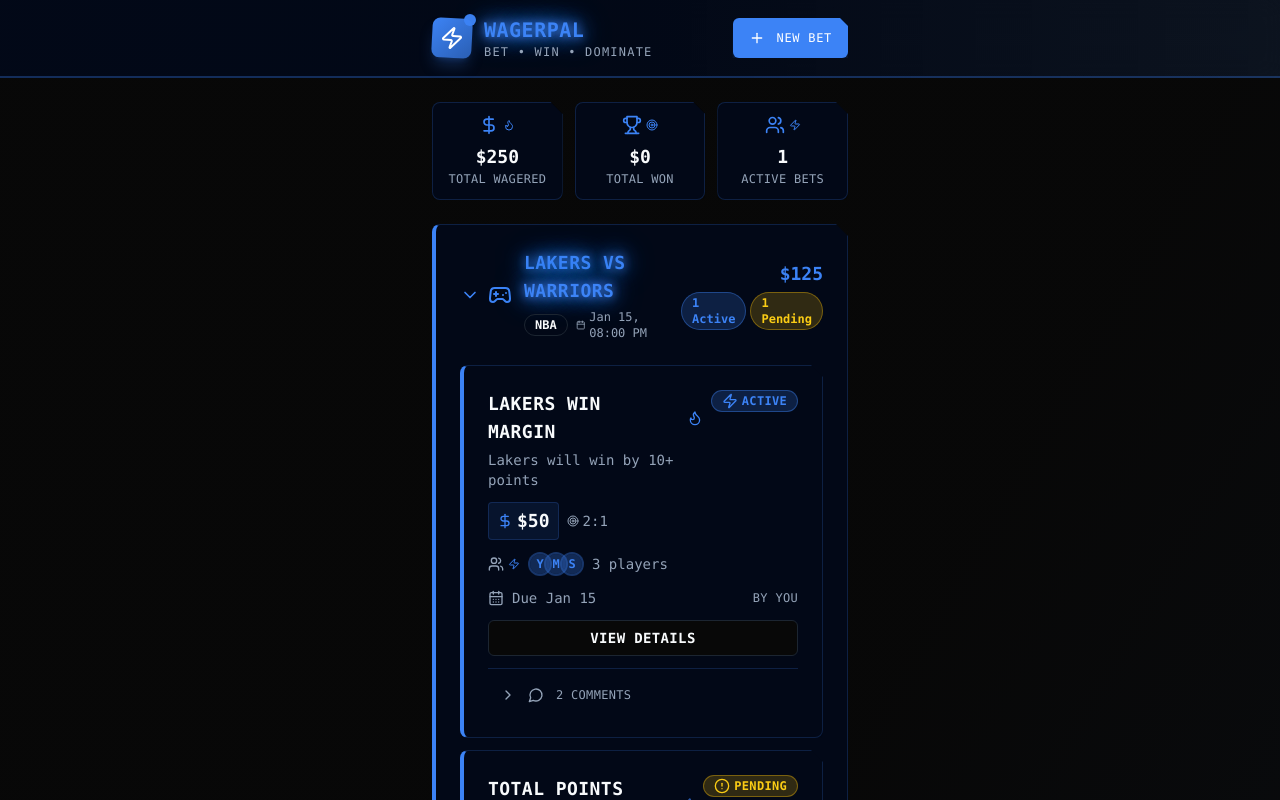
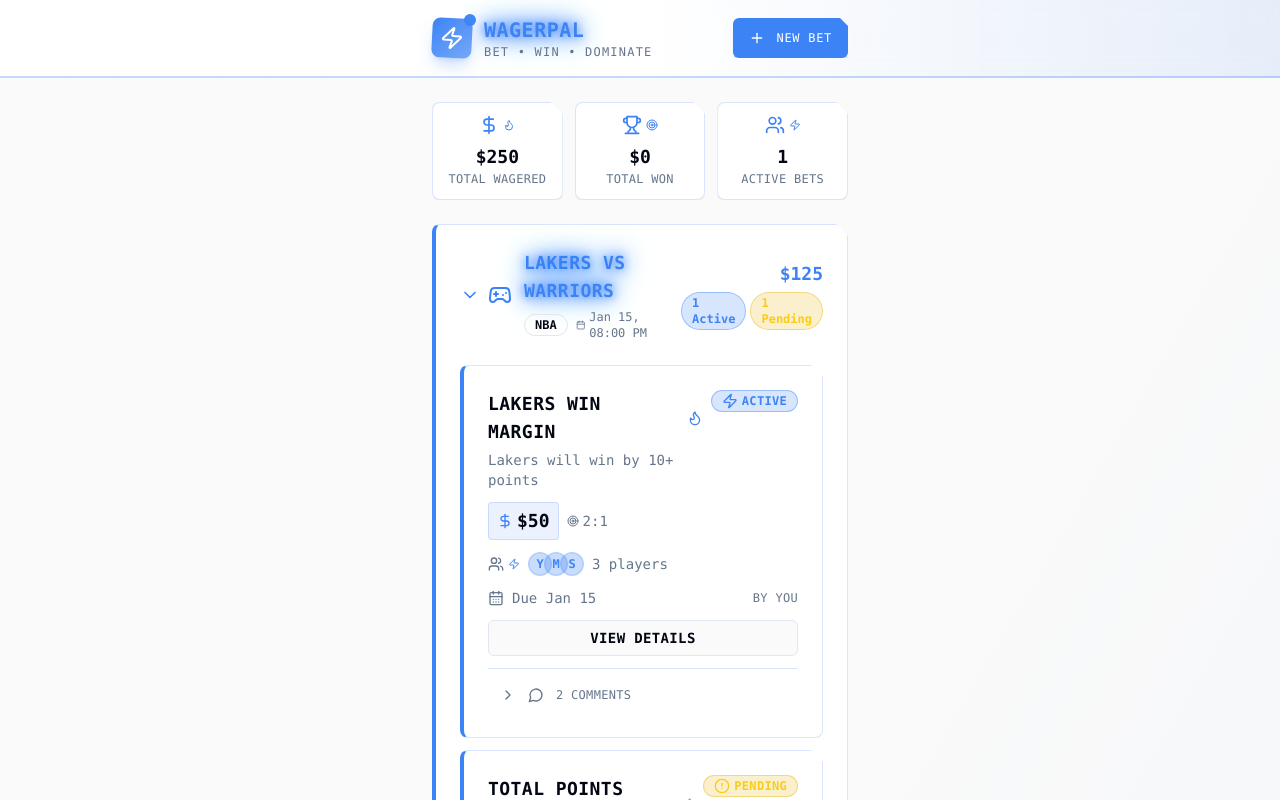
Before and after one commit to bryanforst/friend-fun-wagers, a React (Vite) app: page / in a window 1280 px wide. Shown: the top 800 px of the page. Built offline with nearby package versions, Linux system fonts and the light colour scheme.

Commit message:
Change background to light
Modify the CSS to use a light background.

```diff
--- a/src/index.css
+++ b/src/index.css
@@ -9,23 +9,23 @@ All colors MUST be HSL.
 
 @layer base {
   :root {
-    --background: 0 0% 3%;
-    --foreground: 210 40% 98%;
+    --background: 0 0% 98%;
+    --foreground: 222 84% 4%;
 
-    --card: 222 84% 5%;
-    --card-foreground: 210 40% 98%;
+    --card: 0 0% 100%;
+    --card-foreground: 222 84% 4%;
 
-    --popover: 222 84% 5%;
-    --popover-foreground: 210 40% 98%;
+    --popover: 0 0% 100%;
+    --popover-foreground: 222 84% 4%;
 
     --primary: 217 91% 60%;
     --primary-foreground: 0 0% 100%;
 
-    --secondary: 215 27% 15%;
-    --secondary-foreground: 210 40% 98%;
+    --secondary: 210 40% 96%;
+    --secondary-foreground: 222 84% 4%;
 
-    --muted: 215 27% 15%;
-    --muted-foreground: 215 20% 65%;
+    --muted: 210 40% 96%;
+    --muted-foreground: 215 16% 47%;
 
     --accent: 217 91% 60%;
     --accent-foreground: 0 0% 100%;
@@ -33,19 +33,19 @@ All colors MUST be HSL.
     --destructive: 0 84% 60%;
     --destructive-foreground: 0 0% 100%;
 
-    --border: 215 27% 15%;
-    --input: 215 27% 15%;
+    --border: 214 32% 91%;
+    --input: 214 32% 91%;
     --ring: 217 91% 60%;
 
     --radius: 0.5rem;
 
-    --sidebar-background: 222 84% 4%;
-    --sidebar-foreground: 210 40% 98%;
+    --sidebar-background: 0 0% 98%;
+    --sidebar-foreground: 222 84% 4%;
     --sidebar-primary: 217 91% 60%;
     --sidebar-primary-foreground: 0 0% 100%;
-    --sidebar-accent: 215 27% 15%;
-    --sidebar-accent-foreground: 210 40% 98%;
-    --sidebar-border: 215 27% 12%;
+    --sidebar-accent: 210 40% 96%;
+    --sidebar-accent-foreground: 222 84% 4%;
+    --sidebar-border: 214 32% 91%;
     --sidebar-ring: 217 91% 60%;
   }
 
```
